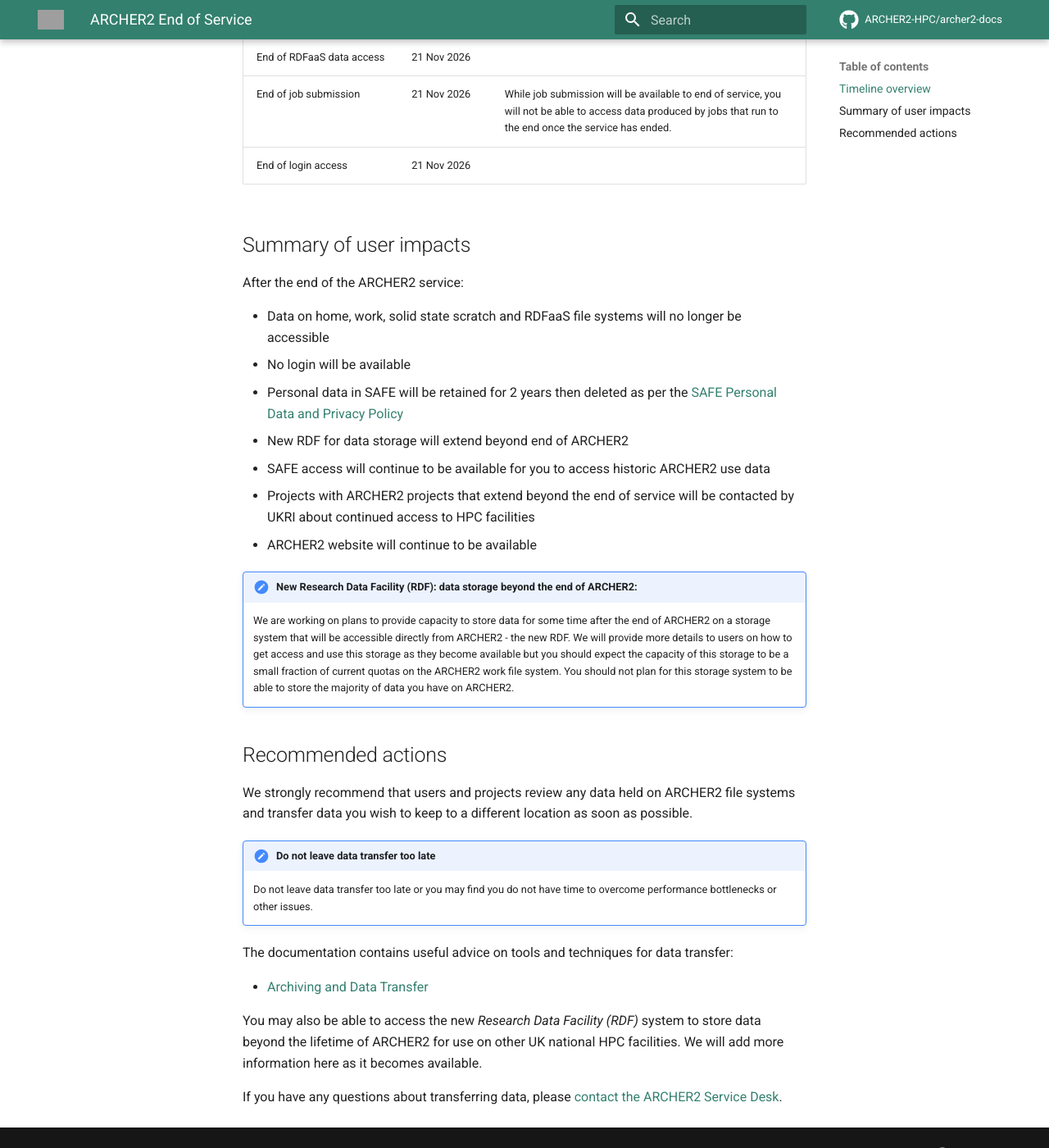
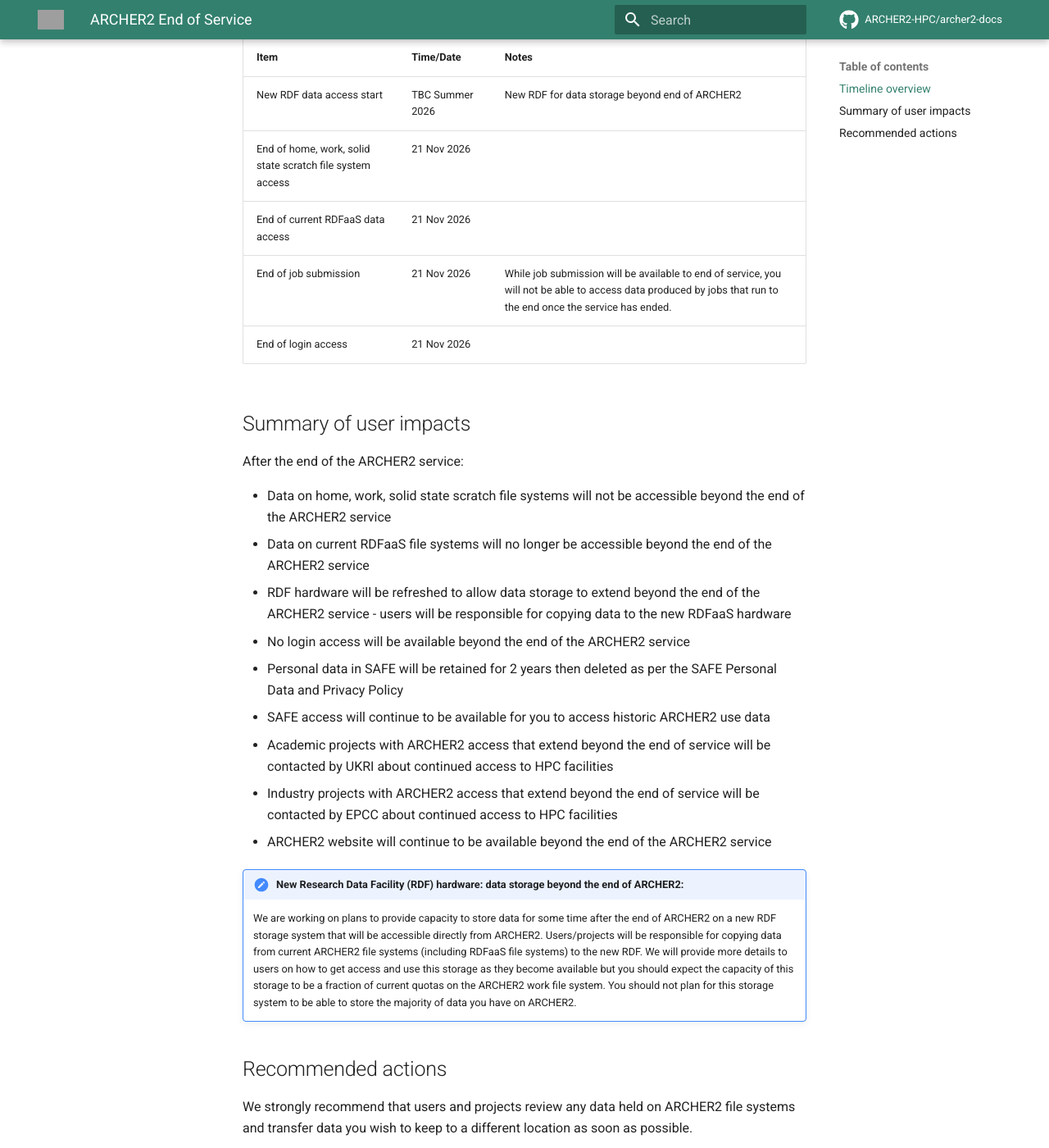
Before and after one commit to ARCHER2-HPC/archer2-docs, an MkDocs documentation site: the page built from docs/end-of-service-2026/index.md, in a window 1280 px wide and 1400 px high, scrolled down 1542 px. Shown: the whole window at 82% size. Built offline with MkDocs 1.6.1 and Material for MkDocs 9.7.7, drawn with Linux system fonts in a browser that asks for light colours; comment, search, counter and statistics services are not loaded; some of the changed text lies outside the part shown; grey boxes are pictures that could not be loaded.

Commit message:
Update end of service docs to match comments

```diff
--- a/docs/end-of-service-2026/index.md
+++ b/docs/end-of-service-2026/index.md
@@ -1,13 +1,21 @@
 # ARCHER2 End of Service
 
 !!! important "Last update"
-    This documentation was last updated on 1 June 2026
-
+    This documentation was last updated on 16 June 2026
 
 !!! warning "ARCHER2 End of Service"
     The ARCHER2 service is scheduled to end on 21 November 2026.
     After this date, you will no longer be able to connect to the ARCHER2 login nodes or access any data that
-    was stored on the ARCHER2 home, work and solid state scratch file systems.
+    was stored on the ARCHER2 home, work and solid state scratch file systems. You will no longer be able
+    to access any data on the current RDFaaS file systems after the end of the ARCHER2 service either.
+
+    A replacement RDF storage system is being commissioned to allow users to store some data beyond the end
+    of the ARCHER2 service and this should be available to active ARCHER2 projects within the next couple
+    of months.
+
+!!! important "Do not leave data transfer too late"
+    Do not leave data transfer too late or you may find you do not have time to overcome
+    performance bottlenecks or other issues.
 
 These pages provide information for users on the end of the ARCHER2
 UK National Supercomputing Service. They will be updated with information
@@ -40,9 +48,9 @@
 
 | Item | Time/Date | Notes |
 |---|---|---|
-| RDF data access start | TBC Summer 2026 | New RDF for data storage beyond end of ARCHER2 |
+| New RDF data access start | TBC Summer 2026 | New RDF for data storage beyond end of ARCHER2 |
 | End of home, work, solid state scratch file system access | 21 Nov 2026 |  |
-| End of RDFaaS data access | 21 Nov 2026 |  |
+| End of current RDFaaS data access | 21 Nov 2026 |  |
 | End of job submission | 21 Nov 2026 | While job submission will be available to end of service, you will not be able to access data produced by jobs that run to the end once the service has ended. |
 | End of login access | 21 Nov 2026 |  |
 
@@ -50,22 +58,25 @@
 
 After the end of the ARCHER2 service:
 
-- Data on home, work, solid state scratch and RDFaaS file systems will no longer be accessible
-- No login will be available
-- Personal data in SAFE will be retained for 2 years then deleted as per the [SAFE Personal Data and Privacy Policy](https://www.archer2.ac.uk/about/policies/safe_privacy_policy.html)
-- New RDF for data storage will extend beyond end of ARCHER2
+- Data on home, work, solid state scratch file systems will not be accessible beyond the end of the ARCHER2 service
+- Data on current RDFaaS file systems will no longer be accessible beyond the end of the ARCHER2 service
+- RDF hardware will be refreshed to allow data storage to extend beyond the end of the ARCHER2 service - users will be responsible for copying data to the new RDFaaS hardware
+- No login access will be available beyond the end of the ARCHER2 service
+- Personal data in SAFE will be retained for 2 years then deleted as per the SAFE Personal Data and Privacy Policy
 - SAFE access will continue to be available for you to access historic ARCHER2 use data
-- Projects with ARCHER2 projects that extend beyond the end of service will be contacted by UKRI about continued access to HPC facilities
-- ARCHER2 website will continue to be available
+- Academic projects with ARCHER2 access that extend beyond the end of service will be contacted by UKRI about continued access to HPC facilities
+- Industry projects with ARCHER2 access that extend beyond the end of service will be contacted by EPCC about continued access to HPC facilities
+- ARCHER2 website will continue to be available beyond the end of the ARCHER2 service
 
-!!! note "New Research Data Facility (RDF): data storage beyond the end of ARCHER2: "
+!!! note "New Research Data Facility (RDF) hardware: data storage beyond the end of ARCHER2: "
     We are working on plans to provide capacity to store data for some time after the end of
-    ARCHER2 on a storage system that will be accessible directly from ARCHER2 - the new RDF.
+    ARCHER2 on a new RDF storage system that will be accessible directly from ARCHER2.
+    Users/projects will be responsible for copying data from current ARCHER2 file systems
+    (including RDFaaS file systems) to the new RDF.
     We will provide more details to users on how to get access and use this storage as they
-    become available but you should expect the capacity of this storage to be a small fraction
-    of current quotas on the ARCHER2 work file system. You
-    should not plan for this storage system to be able to store the majority of data
-    you have on ARCHER2.
+    become available but you should expect the capacity of this storage to be a fraction
+    of current quotas on the ARCHER2 work file system. You should not plan for this storage
+    system to be able to store the majority of data you have on ARCHER2.
 
 ## Recommended actions
 
@@ -80,7 +91,7 @@
 
 - [Archiving and Data Transfer](https://docs.archer2.ac.uk/user-guide/data/#archiving-and-data-transfer)
 
-You may also be able to access the new *Research Data Facility (RDF)* system to store data beyond the
+You may also be able to access the new *Research Data Facility (RDF)* hardware to store data beyond the
 lifetime of ARCHER2 for use on other UK national HPC facilities. We will add more information here
 as it becomes available.
 
```
Also changed, not shown: docs/end-of-service-2026/data.md (+20 -11 lines), docs/end-of-service-2026/next-services.md (+11 -11 lines).
